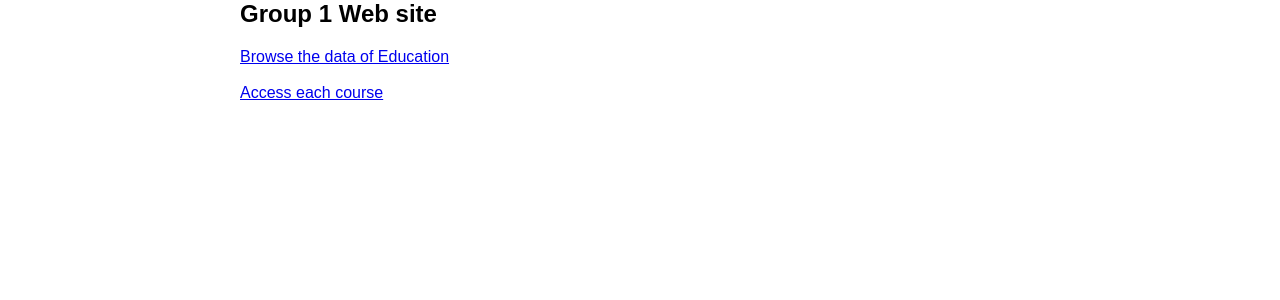
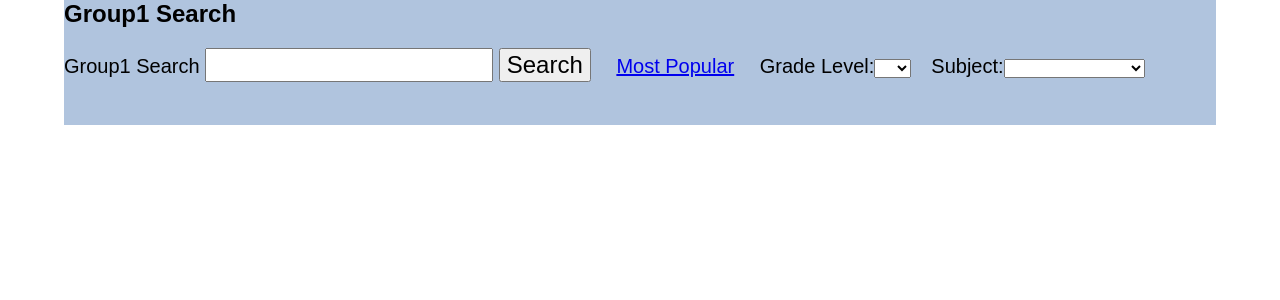
Before and after one commit to zhen511/cs160, a PHP site: page / in a window 1280 px wide. Shown: the top 300 px of the page. Run offline with PHP 8.4, Linux system fonts and the light colour scheme; a stand-in replaces the project's code that opens the database connection; some libraries are stand-ins or nearby versions.

Commit message:
Implement 4 features

```diff
--- /dev/null
+++ b/functions.php
@@ -0,0 +1,134 @@
+<!-- Name: Cequan Zhen 4/28/2015-->
+<?php
+	//include("dbconnect.php");
+
+	function userLogin(){
+	}
+
+	function show_lesson_page($id){
+		include("dbconnect.php");
+		$sql = "select lesson_link from education where id=" . $id;
+		//echo $sql;
+		$result = mysqli_query($conn, $sql);
+		if ($result)
+		{
+			$sql="update ed set hit_count=hit_count+1 where id=" . $id;
+			$conn->query($sql);
+			$row = mysqli_fetch_row($result);
+			header('Location: '.$row[0]);
+			mysqli_free_result($result);
+		}
+
+	}
+
+	function search($str, $level, $type){
+		include("dbconnect.php");
+		$str=trim($str);
+		$keys=explode(" ", $str);
+		$where="where ";
+		$counter=count($keys);
+		for($i=0; $i<$counter; $i++){
+			$where.="text like '%" . $keys[$i] . "%'";
+			if($i<$counter-1)
+				$where.= " and ";
+		}
+		if(strlen($level)>0){
+			$where.=" and student_grades like '%" .$level . "%'";
+		}
+
+		if(strlen($type)>0){
+			$where.=" and category like '%" .$type . "%'";
+		}
+		//echo $where;
+
+		$sql="select * from education where id in ( select id from ed " . $where . ")";
+		//echo $sql;
+		$result = mysqli_query($conn, $sql);
+		if($result){
+			lesson_list($result);
+			mysqli_free_result($result);
+		}
+	}
+
+	function search_by_popular($str, $level, $type){
+		include("dbconnect.php");
+		$str=trim($str);
+		$keys=explode(" ", $str);
+		$where="where ";
+		$counter=count($keys);
+		for($i=0; $i<$counter; $i++){
+			$where.="text like '%" . $keys[$i] . "%'";
+			if($i<$counter-1)
+				$where.= " and ";
+		}
+		if(strlen($level)>0){
+			$where.=" and student_grades like '%" .$level . "%'";
+		}
+
+		if(strlen($type)>0){
+			$where.=" and b_c like '%" .$type . "%'";
+		}
+		//echo $where;
+
+		$sql="select `id`, `title`, `description`, `lesson_link`, `lesson_image`, `category`, `student_grades`, `author`, `content_type`, `time_scraped` from v_ed " . $where . " order by hit_count desc";
+		//echo $sql;
+		$result = mysqli_query($conn, $sql);
+		if($result){
+			lesson_list($result);
+			mysqli_free_result($result);
+		}
+	}
+
+
+	function lesson_list($result){
+
+		if ($result)
+		{
+			while (list($id, $title, $description, $lesson_link, $lesson_image, $c, $s, $author, $time) = mysqli_fetch_array($result))
+			{
+				$link="show_lesson.php/?lesson_id=" .$id;
+				?>
+				<div>
+					<div>
+						<a href="<?php print $link; ?>">
+							<h4 class="lesson_title"><?php print $title; ?></h3>
+						</a>
+						<table class="lesson_table" width='60%'><tr>
+							<td class="td_top">
+								<div class="lesson_link">
+									<?php
+										if(strlen($lesson_link)>60)
+											$lesson_link=substr($lesson_link, 0, 60) ."...";
+										print $lesson_link; ?>
+								</div>
+								<p><?php print $description ?></p>
+							</td>
+							<td style="width:208px">
+								<a href="<?php print $link; ?>">
+									<img src="<?php print $lesson_image; ?>" alt="no picture" style="width:200px;height:120px">
+								</a>
+							</td>
+
+						</tr></table>
+					</div>
+					<hr />
+				</div>
+				<?php
+			}
+		}
+	}
+
+	function show_list_box($name, $list, $value){
+		$size=count($list);
+		echo "<select id='" .$name ."' name='" .$name ."'>";
+		for($i=0; $i<$size; $i++){
+			if($list[$i]==$value)
+				echo "<option value='" . $list[$i] . "' selected>" . $list[$i] . "</option>";
+			else
+				echo "<option value='" . $list[$i] . "'>" . $list[$i] . "</option>";
+		}
+		echo "</select>";
+
+	}
+
+?>
--- /dev/null
+++ b/group1.css
@@ -0,0 +1,45 @@
+.lesson_table{
+	overflow:hidden;
+}
+
+#div1{
+	background-color: #b0c4de;
+}
+
+.myform{
+	font-size:20px;
+}
+
+#search_text{
+	width: 25%;
+	font-size:24px;
+}
+
+#search{
+	font-size:24px;
+}
+
+#most_popular, .search_level{
+	position: relative;
+	left: 20px;
+}
+
+.search_level{
+	position: relative;
+	left: 40px;
+}
+
+.search_type{
+	position: relative;
+	left: 60px;
+}
+
+
+.td_top {
+    vertical-align: top;
+	table-layout: fixed;
+}
+
+.lesson_link{
+	color: green;
+}
--- /dev/null
+++ b/index.php
@@ -0,0 +1,85 @@
+<!-- Name: Cequan Zhen 4/28/2015-->
+<?php
+	include("functions.php");
+
+	$website_title="Group1 Search";
+	$levels=array("","K","1","2","3","4","5","6","7","8","9","10","11","12");
+	$types=array("","Chemistry","Physics","Mathematics","Earth Science","Biology","Geometry & Graphs","Life Science","Social Sciences","Health","Astronomy","Engineering","Others");
+	$sorted_popular=0;
+	if(isset($_POST["Search"])){
+		$search_text=$_POST["search_text"];
+		$search_level=$_POST["search_level"];
+		$search_type=$_POST["search_type"];
+		$sorted_popular=$_POST["popular"];
+	}
+	else{
+		$search_text="";
+		$search_level="";
+		$search_type="";
+
+	}
+
+?>
+
+<html>
+	<head>
+		<title>Gruop1 Website</title>
+		<link rel="stylesheet" type="text/css" href="group1.css">
+
+		<style type="text/css">
+			body
+			{
+				width: 90%;
+				margin: auto;
+				font-size:16px;
+				font-family: sans-serif;
+			}
+
+		</style>
+		<script src="jquery-1.11.2.min.js"></script>
+		<script type="text/javascript">
+			function submitform()
+			{
+				$("#popular").val(1);
+				$("#Search").click()
+			}
+		</script>
+	</head>
+
+	<body>
+		<div id="div1">
+		<h2><?php echo $website_title ?> </h2>
+			<div class="myform">
+				<form action="" method="POST" id="myform" name="myform">
+					<label for="search_text"><?php echo $website_title ?></label>
+					<input type="text" name="search_text" id="search_text" value="<?php echo $search_text ?>"/>
+					<input type="submit" id="Search" name="Search" value="Search" />
+					<a href="javascript: submitform()" id="most_popular">Most Popular</a>
+					<?php
+						echo '<span class="search_level"><label for="search_level">Grade Level:</label>';
+						show_list_box("search_level", $levels, $search_level);
+						echo '</span>';
+						echo '<span class="search_type"><label for="search_type">Subject:</label>';
+						show_list_box("search_type", $types, $search_type);
+						echo '</span>';
+
+					?>
+					<input type="hidden" id="popular" name="popular" value=0 />
+				</form>
+				<br />
+			</div>
+		</div>
+		<?php
+			if(strlen($search_text)>0 || strlen($search_level)>0 || strlen($search_level)>0)
+            {
+                if($sorted_popular!=1){
+					search($search_text, $search_level, $search_type);
+				}
+				else{
+					search_by_popular($search_text, $search_level, $search_type);
+				}
+			}
+		?>
+
+	</body>
+</html>
--- a/show_courses.php
+++ b/show_courses.php
@@ -49,7 +49,7 @@
 			if ($result)
 			{
 
-				while (list($title, $description, $lesson_link, $lesson_image) = mysqli_fetch_array($result))
+				while (list($id, $title, $description, $lesson_link, $lesson_image) = mysqli_fetch_array($result))
 				{ ?>
 					<div>
 						<h3><?php print $title; ?></h3>
```
Also changed, not shown: show_lesson.php (added, +7 -0 lines), education.sql (added).
